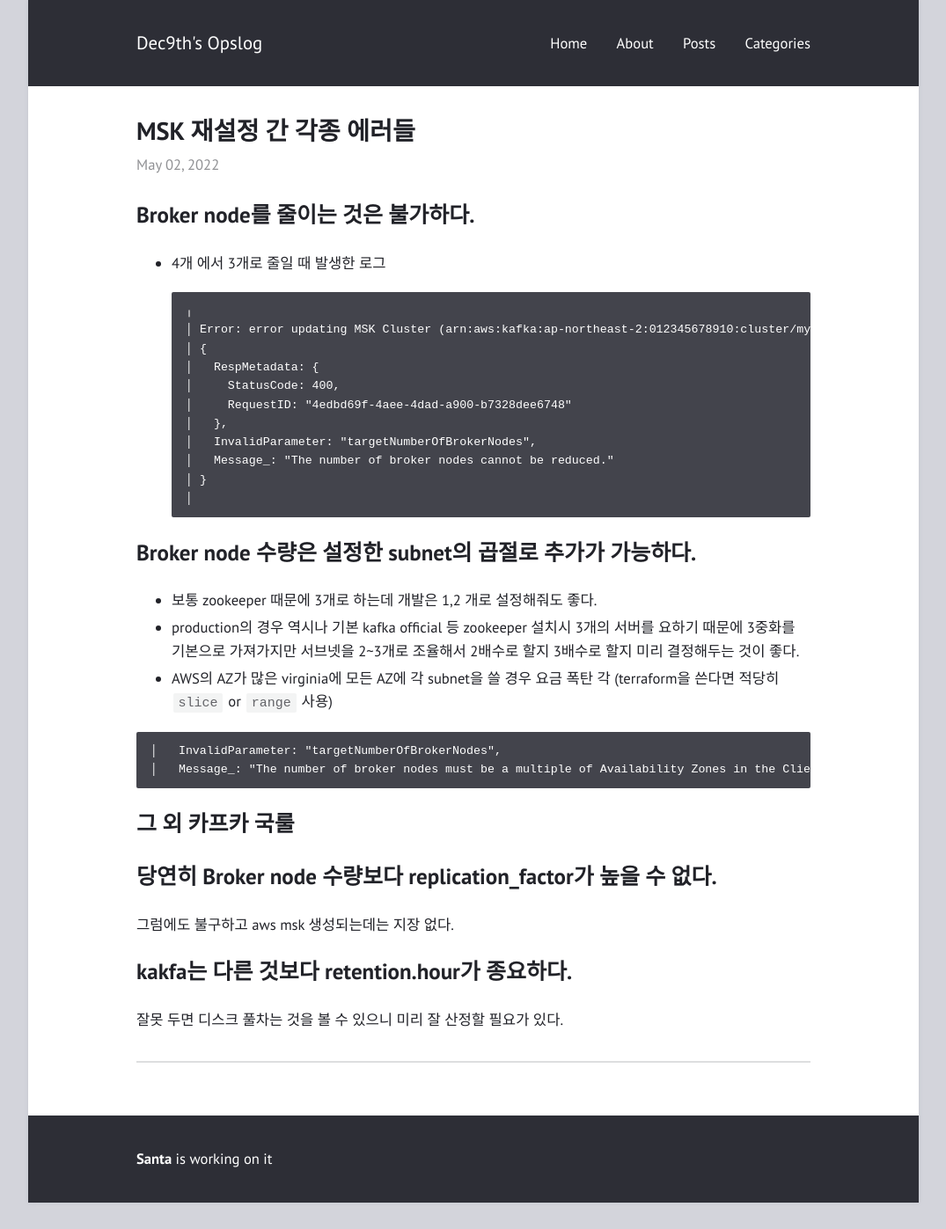
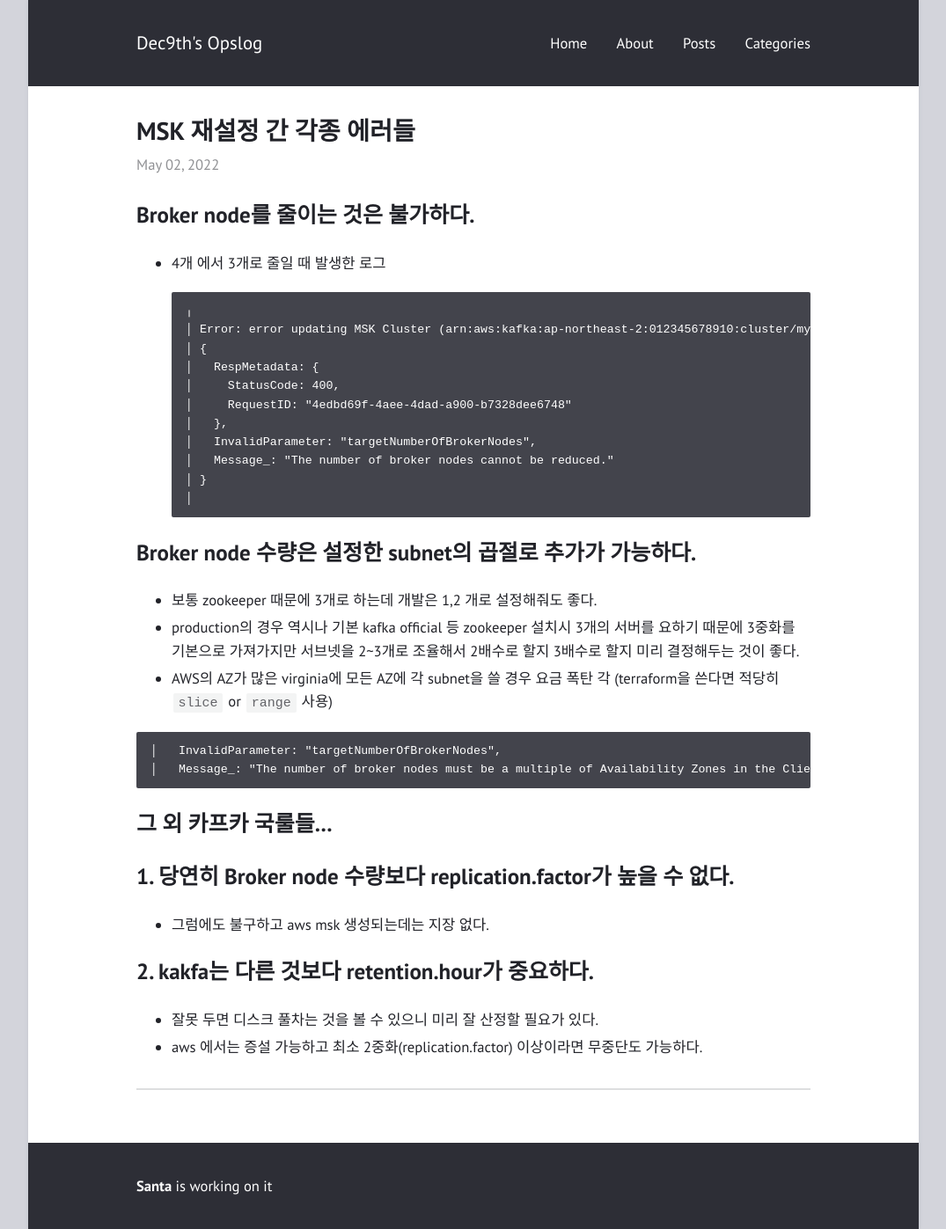
Before and after one commit to dec9th/dec9th.github.io, a Jekyll site: the page built from _posts/2022-05-02-errors-during-creating-msk.md, in a window 1280 px wide. Shown: the whole page at 88% size, without its empty margins (102-1177 px from the left). Built offline with Jekyll 4.4.1, drawn with Linux system fonts in a browser that asks for light colours; comment, search, counter and statistics services are not loaded; before the commit the page ends 1367 px from its top, so only the background shows below that.

Commit message:
Update 2022-05-02-errors-during-creating-msk.md

````diff
--- a/_posts/2022-05-02-errors-during-creating-msk.md
+++ b/_posts/2022-05-02-errors-during-creating-msk.md
@@ -31,10 +31,11 @@ categories: ["msk"]
 │   Message_: "The number of broker nodes must be a multiple of Availability Zones in the Client Subnets parameter."
 ```
 
-# 그 외 카프카 국룰
+# 그 외 카프카 국룰들...
 
-## 당연히 Broker node 수량보다 replication_factor가 높을 수 없다.
-그럼에도 불구하고 aws msk 생성되는데는 지장 없다.
+## 1. 당연히 Broker node 수량보다 replication.factor가 높을 수 없다.
+- 그럼에도 불구하고 aws msk 생성되는데는 지장 없다.
 
-## kakfa는 다른 것보다 retention.hour가 종요하다.
-잘못 두면 디스크 풀차는 것을 볼 수 있으니 미리 잘 산정할 필요가 있다.
+## 2. kakfa는 다른 것보다 retention.hour가 중요하다.
+- 잘못 두면 디스크 풀차는 것을 볼 수 있으니 미리 잘 산정할 필요가 있다.
+- aws 에서는 증설 가능하고 최소 2중화(replication.factor) 이상이라면 무중단도 가능하다.
````
